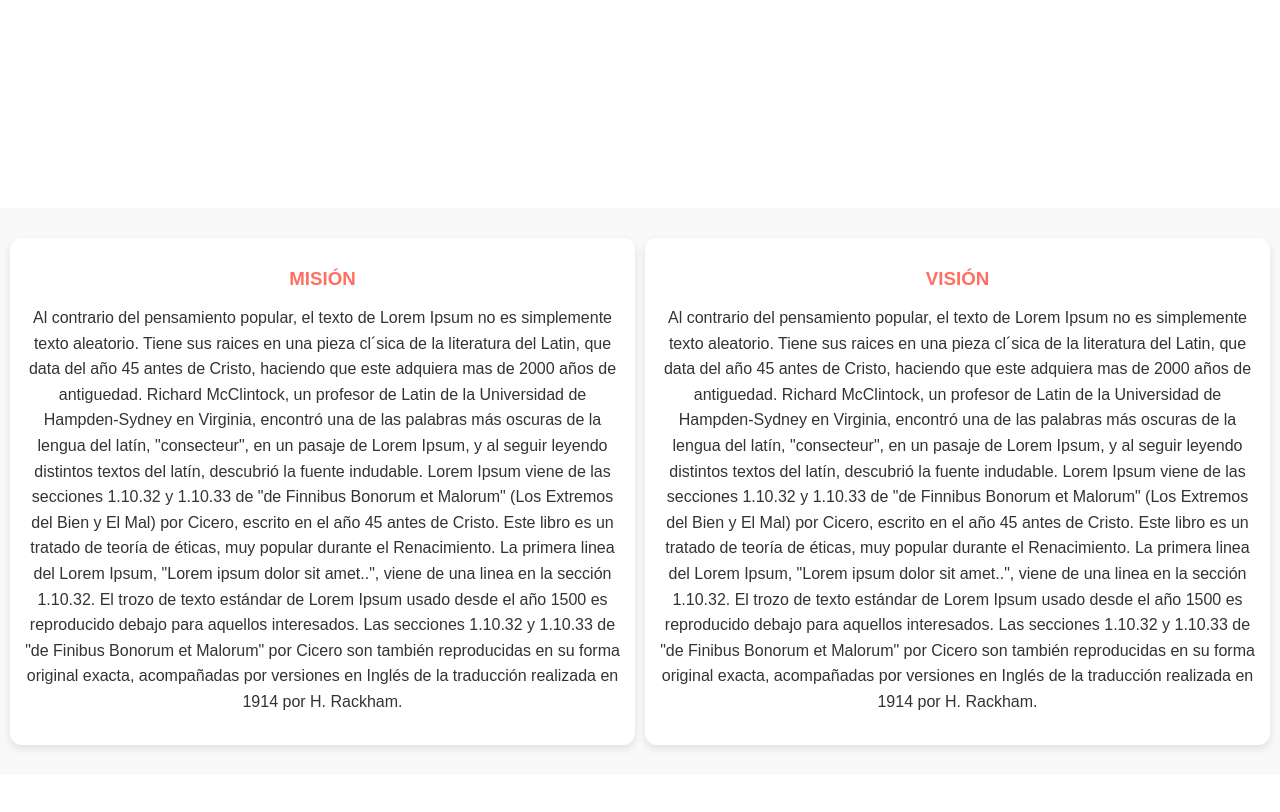
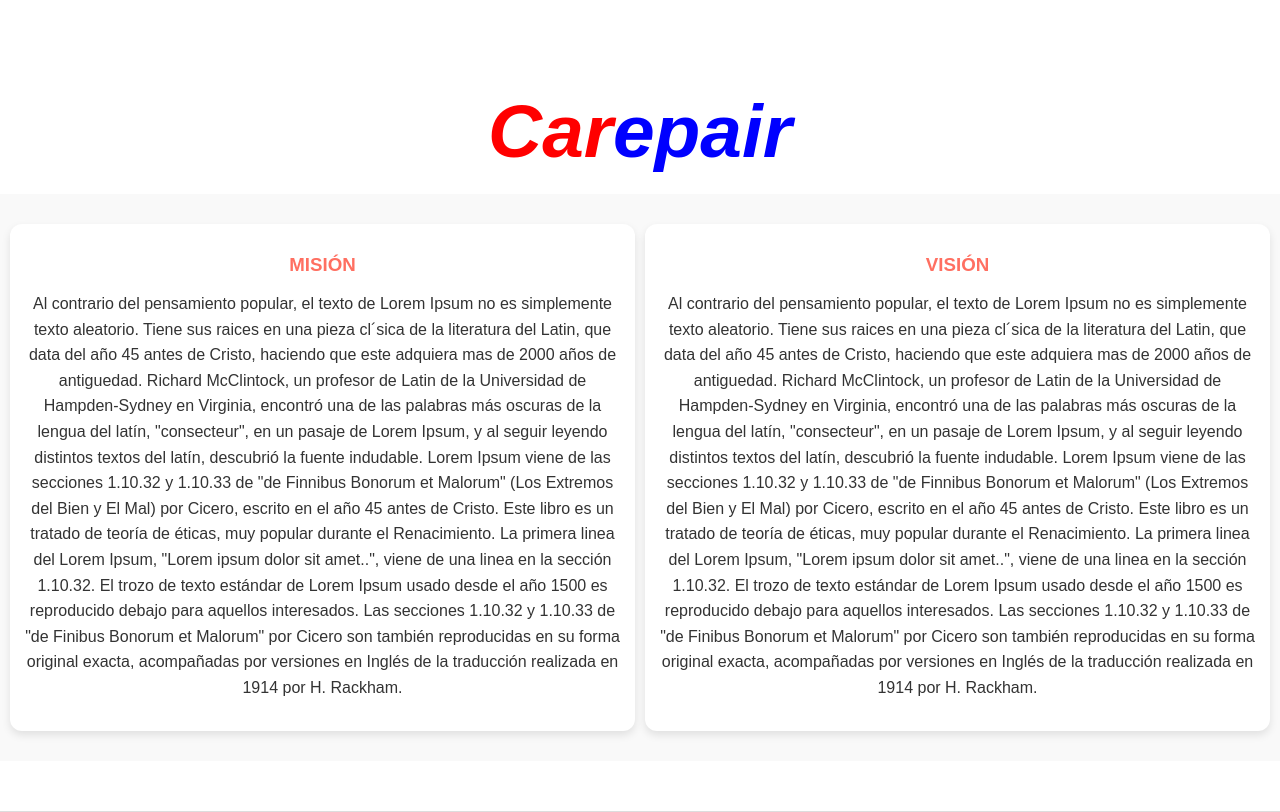
Before and after one commit to mindbrand729/DAW-Trabajo_Practico_Experimental_1, a Flask app: page / in a window 1280 px wide. Shown: the part 692-1504 px from the top of the page. Run offline with Flask 3, Linux system fonts and the light colour scheme; some libraries are stand-ins or nearby versions.

Commit message:
configuraciones menores del index

```diff
--- a/Sitio_Web_Taller_mecanico/static/css/carrusel.css
+++ b/Sitio_Web_Taller_mecanico/static/css/index.css
@@ -118,6 +118,21 @@
   to { transform: translateX(100%); opacity: 0; }
 }
 
+.title_mv {
+  text-align: center;
+  padding: 80px 0px 20px 0px;
+  font-style: italic;
+  font-family: 'Arial', sans-serif;
+  font-size: 4rem;
+}
+
+.title_mv .car {
+  color: red;
+}
+
+.title_mv .epair {
+  color: blue;
+}
 
 .mision-vision {
     padding: 30px 10px;
--- a/Sitio_Web_Taller_mecanico/templates/index.html
+++ b/Sitio_Web_Taller_mecanico/templates/index.html
@@ -6,7 +6,8 @@
   <title>Página Principal</title>
   <link rel="icon" href="{{ url_for('static', filename='favicon.ico') }}">
   <link rel="stylesheet" href="{{ url_for('static', filename='css/estilos.css') }}">
-  <link rel="stylesheet" href="{{ url_for('static', filename='css/carrusel.css') }}">
+  <link rel="stylesheet" href="{{ url_for('static', filename='css/index.css') }}">
+  <link rel="preload" href="{{ url_for('static', filename='img/carrusel/climatizacion.jpg') }}" as="image">
 </head>
     <body>
         {% include 'shared/header.html' %}
@@ -18,11 +19,15 @@
                 <button id="prevBtn">&#10094;</button>
                 <button id="nextBtn">&#10095;</button>
             </section>
-            <div class="bloque"><p></p></div>
+            <div class="title_mv">
+                <h3>
+                    <span class="car">Car</span><span class="epair">epair</span>
+                </h3>
+            </div>
             <section class="mision-vision">
                 <div class="mision">
-                    <h3>MISIÓN</h3>
-                    <p>Al contrario del pensamiento popular, el texto de Lorem Ipsum no es simplemente texto aleatorio.
+                    <h3 id="mision-title">MISIÓN</h3>
+                    <p aria-labelledby="mision-title">Al contrario del pensamiento popular, el texto de Lorem Ipsum no es simplemente texto aleatorio.
                         Tiene sus raices en una pieza cl´sica de la literatura del Latin, que data del año 45 antes de Cristo,
                         haciendo que este adquiera mas de 2000 años de antiguedad. Richard McClintock, un profesor de Latin de
                         la Universidad de Hampden-Sydney en Virginia, encontró una de las palabras más oscuras de la lengua del
@@ -38,8 +43,8 @@
                 </div>
                 <div class="space"><p></p></div>
                 <div class="vision">
-                    <h3>VISIÓN</h3>
-                    <p>Al contrario del pensamiento popular, el texto de Lorem Ipsum no es simplemente texto aleatorio.
+                    <h3 id="vision-title">VISIÓN</h3>
+                    <p aria-labelledby="vision-title">Al contrario del pensamiento popular, el texto de Lorem Ipsum no es simplemente texto aleatorio.
                         Tiene sus raices en una pieza cl´sica de la literatura del Latin, que data del año 45 antes de Cristo,
                         haciendo que este adquiera mas de 2000 años de antiguedad. Richard McClintock, un profesor de Latin de
                         la Universidad de Hampden-Sydney en Virginia, encontró una de las palabras más oscuras de la lengua del
```
